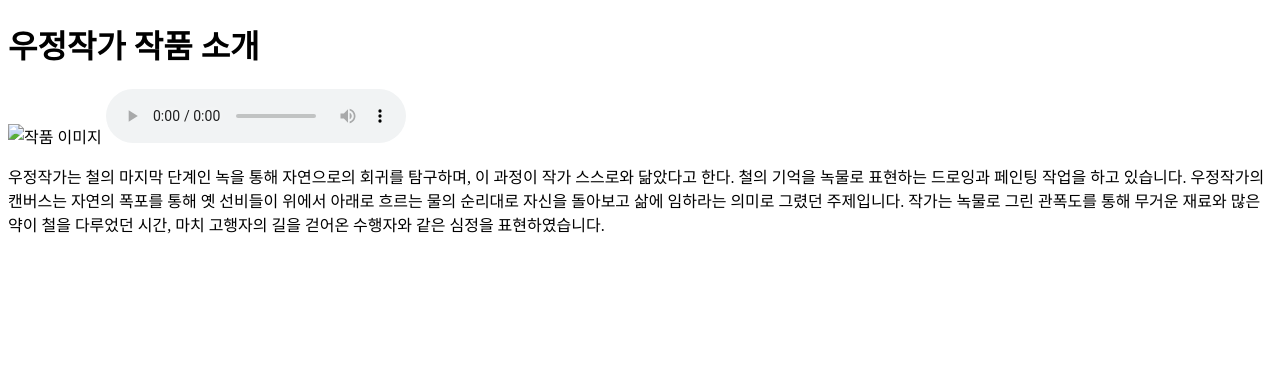
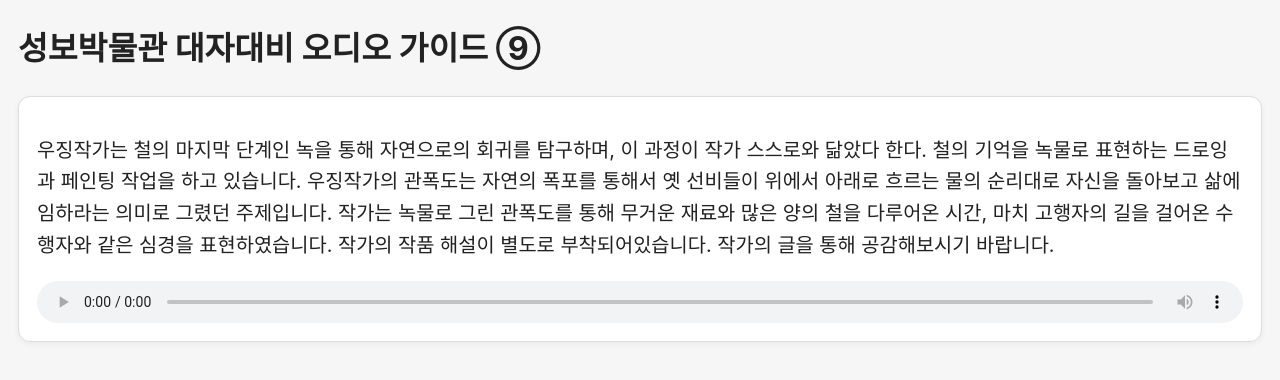
Before and after one commit to beomeomuseum/9, a plain HTML site: page index.html in a window 1280 px wide. Drawn offline with Linux system fonts and the light colour scheme.

Commit message:
Update index.html

```diff
--- a/index.html
+++ b/index.html
@@ -2,23 +2,80 @@
 <html lang="ko">
 <head>
   <meta charset="UTF-8" />
-  <meta name="viewport" content="width=device-width, initial-scale=1.0"/>
-  <title>큐알9</title>
+  <meta name="viewport" content="width=device-width, initial-scale=1.0" />
+  <title>성보박물관 대자대비 오디오 가이드 ⑨</title>
+  <style>
+    :root {
+      font-size: 18px; /* ✅ 모든 디바이스에서 글자 크게 */
+    }
+
+    body {
+      font-family: -apple-system, BlinkMacSystemFont, 'Segoe UI', Roboto, Helvetica, Arial, sans-serif;
+      margin: 1rem;
+      background: #f6f6f6;
+      color: #222;
+    }
+
+    h1 {
+      font-size: 1.8rem;
+      font-weight: 700;
+      margin-bottom: 1.5rem;
+    }
+
+    .card {
+      background: #fff;
+      border-radius: 12px;
+      padding: 1rem;
+      margin-bottom: 1.2rem;
+      box-shadow: 0 2px 6px rgba(0,0,0,0.05);
+      border: 1px solid #ddd;
+    }
+
+    .card h2 {
+      font-size: 1.4rem;
+      margin: 0 0 0.8rem 0;
+    }
+
+    .card p {
+      font-size: 1.1rem;
+      line-height: 1.6;
+    }
+
+    .card audio {
+      display: block;
+      width: 100%;     /* ✅ 전체 너비로 고정 */
+      height: 42px;    /* ✅ iOS에서 최소한 표시되게 */
+      margin-top: 1rem;
+    }
+.card img {
+  max-width: 100%;
+  width: 100%;
+  height: auto;
+  display: block;
+  border-radius: 8px;
+  margin-bottom: 1rem;
+}
+ }
+    footer {
+      margin-top: 2rem;
+      text-align: center;
+      font-size: 0.9rem;
+      color: #777;
+    }
+  </style>
 </head>
 <body>
-  <h1>우정작가 작품 소개</h1>
-  <img src="images/placeholder.jpg" alt="작품 이미지" width="300"/>
-  <audio controls>
-    <source src="audio/placeholder.mp3" type="audio/mp3">
-    Your browser does not support the audio element.
-  </audio>
-  <p>
-    우정작가는 철의 마지막 단계인 녹을 통해 자연으로의 회귀를 탐구하며, 이 과정이 작가 스스로와 닮았다고 한다.
-    철의 기억을 녹물로 표현하는 드로잉과 페인팅 작업을 하고 있습니다.
-    우정작가의 캔버스는 자연의 폭포를 통해 옛 선비들이 위에서 아래로 흐르는 물의 순리대로
-    자신을 돌아보고 삶에 임하라는 의미로 그렸던 주제입니다.
-    작가는 녹물로 그린 관폭도를 통해 무거운 재료와 많은 약이 철을 다루었던 시간,
-    마치 고행자의 길을 걷어온 수행자와 같은 심정을 표현하였습니다.
-  </p>
+    <h1>성보박물관 대자대비 오디오 가이드 ⑨</h1>
+
+    <div class="card">
+        <p>우징작가는 철의 마지막 단계인 녹을 통해 자연으로의 회귀를 탐구하며, 이 과정이 작가 스스로와 닮았다 한다. 철의 기억을 녹물로 표현하는 드로잉과 페인팅 작업을 하고 있습니다.
+우징작가의 관폭도는 자연의 폭포를 통해서 옛 선비들이 위에서 아래로 흐르는 물의 순리대로 자신을 돌아보고 삶에 임하라는 의미로 그렸던 주제입니다. 작가는 녹물로 그린 관폭도를 통해 무거운 재료와 많은 양의 철을 다루어온 시간, 마치 고행자의 길을 걸어온 수행자와 같은 심경을 표현하였습니다.
+작가의 작품 해설이 별도로 부착되어있습니다. 작가의 글을 통해 공감해보시기 바랍니다.</p>
+        <audio controls>
+            <source src="audio/jogye_gate.mp3" type="audio/mpeg">
+            오디오를 지원하지 않는 브라우저입니다.
+        </audio>
+    </div>
+
 </body>
 </html>
```
